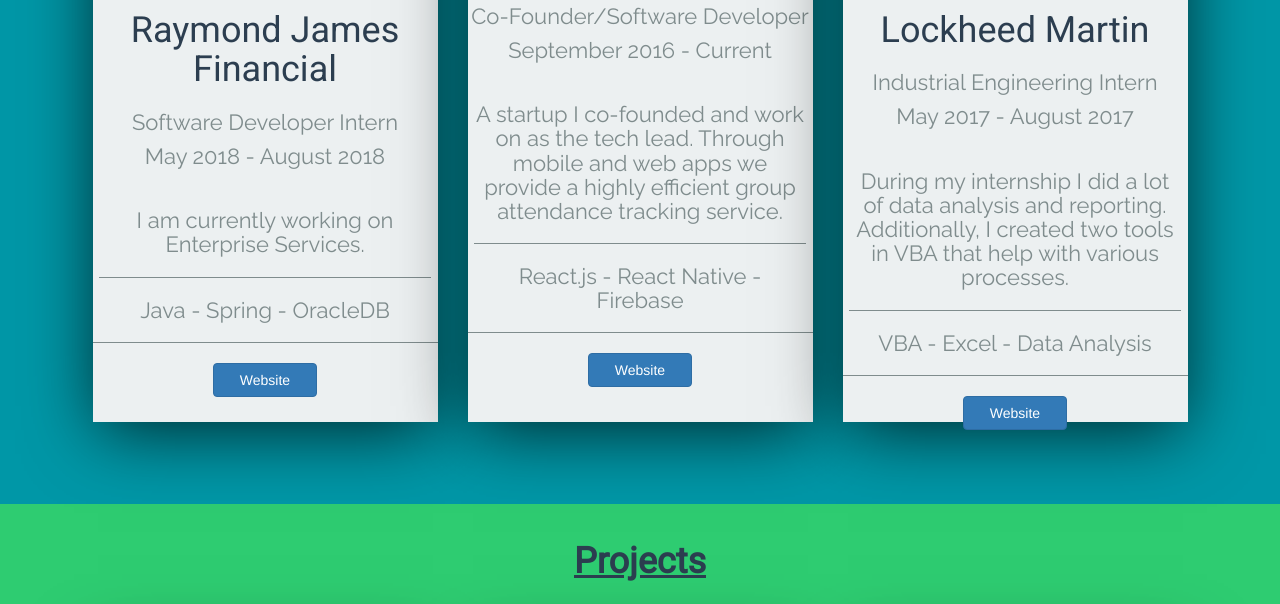
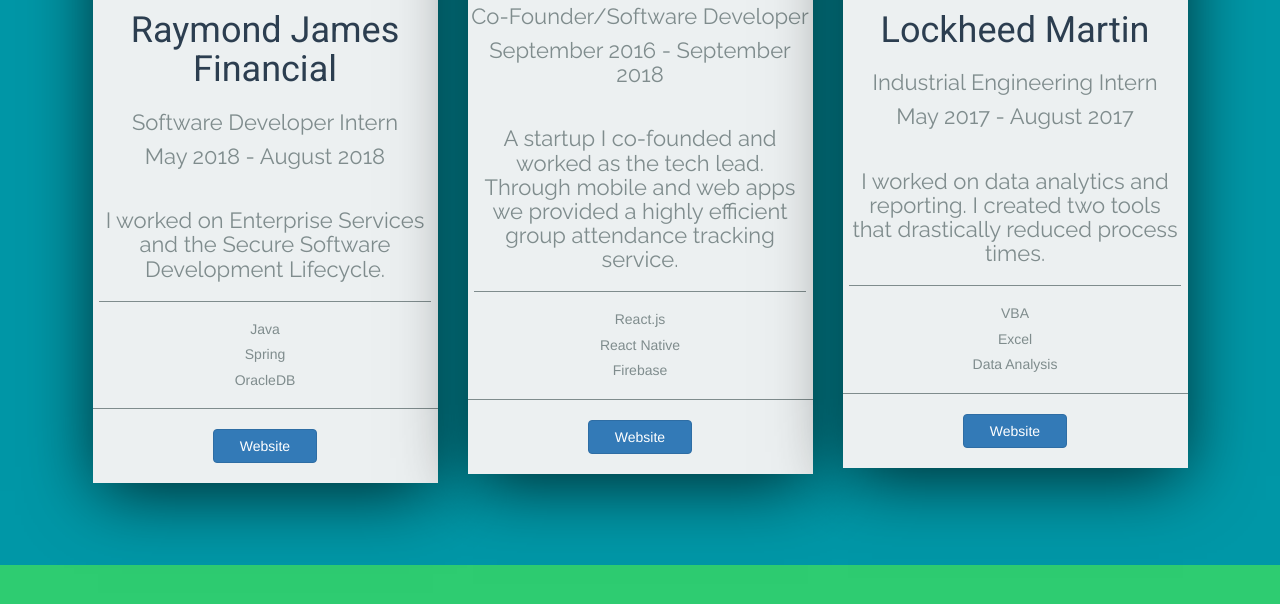
Before and after one commit to nionata/nionata.github.io, a PHP site: page / in a window 1280 px wide. Shown: the part 1193-1797 px from the top of the page. Run offline with PHP 8.4, Linux system fonts and the light colour scheme; some libraries are stand-ins or nearby versions.

Commit message:
Finished implementing experience template

```diff
--- a/css/style.css
+++ b/css/style.css
@@ -4,6 +4,15 @@ h1,h2 {
   font-family: 'Roboto', sans-serif;
   color: #FFFFFF;
   text-align: center;
+}
+
+#experience ul {
+  list-style-type: none;
+  margin: 0;
+  padding: 0;
+}
+
+#experience li {
 }
 
 #study {
@@ -153,13 +162,13 @@ h3, h4 {
   background-color: #ecf0f1;
   box-shadow: 0px 13px 68px -5px rgba(0,0,0,0.75);
   margin: 20px 0px 20px 0px;
-  height: 85vh;
+  height: 100%;
 }
 
 .project h1,
 .experience h1,
 .project h4,
-.experience h4 {
+.experience h4, h5 {
   color: #7f8c8d;
 }
 
--- a/index.html
+++ b/index.html
@@ -48,57 +48,23 @@
     <div class="container-fluid" id="experience">
         <h1><b><u>Experience</u></b></h1>
         <div class="row">
-            <div class="col-md-4 p">
+          <div class="col-md-4 p" v-for="exp in experience">
             <div class="experience">
-                  <img src="http://www.raymondjames.com/freestone/images/aboutus_banner.png" class="img-responsive">
-                  <h1>Raymond James Financial</h1>
-                  <h3>Software Developer Intern</h3>
-                  <h4>May 2018 - August 2018</h4>
+                <img v-bind:src="exp.image" class="img-responsive">
+                <h1>{{ exp.name }}</h1>
+                <h3>{{ exp.position }}</h3>
+                <h4>{{ exp.date.start }} - {{ exp.date.end }}</h4>
                 <br/>
                 <div class="proj-desc">
-                      <h4>I am currently working on Enterprise Services.</h4>
+                    <h4>{{ exp.description }}</h4>
                     <hr/>
-                      <h4>Java - Spring - OracleDB</h4>
+                    <ul>
+                      <li v-for="tech in exp.technologies"><h5>{{ tech }}</h5></li>
+                    </ul>
                 </div>
                 <hr/>
-                  <a href="https://www.raymondjames.com/" target="_blank">
-                      <button class="btn btn-primary proj-btn">Website</button>
-                  </a>
-              </div>
-            </div>
-            <div class="col-md-4 p">
-                <div class="experience">
-                    <img src="images/scanned.png" class="img-responsive">
-                    <h1>Scanned</h1>
-                    <h3>Co-Founder/Software Developer</h3>
-                    <h4>September 2016 - Current</h4>
-                    <br/>
-                    <div class="proj-desc">
-                        <h4>A startup I co-founded and work on as the tech lead. Through mobile and web apps we provide a highly efficient group attendance tracking service.</h4>
-                        <hr/>
-                        <h4>React.js - React Native - Firebase</h4>
-                    </div>
-                    <hr/>
-                    <a href="/Scanned-Website/" target="_blank">
-                        <button class="btn btn-primary proj-btn">Website</button>
-                    </a>
-                </div>
-            </div>
-            <div class="col-md-4 p">
-                <div class="experience">
-                    <img src="http://aeroengineer.org/wp-content/uploads/2016/11/LOCKHEED.png" class="img-responsive">
-                    <h1>Lockheed Martin</h1>
-                    <h3>Industrial Engineering Intern</h3>
-                    <h4>May 2017 - August 2017</h4>
-                    <br/>
-                    <div class="proj-desc">
-                        <h4>During my internship I did a lot of data analysis and reporting. Additionally, I created two tools in VBA that help with various processes.</h4>
-                        <hr/>
-                        <h4>VBA - Excel - Data Analysis</h4>
-                    </div>
-                    <hr/>
-                    <a href="https://www.lockheedmartin.com/us.html" target="_blank">
-                        <button class="btn btn-primary proj-btn">Website</button>
+                <a v-bind:href="exp.links[0].link" target="_blank">
+                    <button class="btn btn-primary proj-btn">{{ exp.links[0].type }}</button>
                 </a>
             </div>
           </div>
--- a/js/experience.js
+++ b/js/experience.js
@@ -1,18 +1,53 @@
 var experience = [
   {
-    name: "",
-    position: "",
+    name: "Raymond James Financial",
+    position: "Software Developer Intern",
     date: {
-      start: "",
-      end: ""
+      start: "May 2018",
+      end: "August 2018"
     },
-    description: "",
-    technologies: [],
+    description: "I worked on Enterprise Services and the Secure Software Development Lifecycle.",
+    technologies: ["Java", "Spring", "OracleDB"],
     links: [
       {
-        name: "",
-        link: ""
+        type: "Website",
+        link: "https://www.raymondjames.com/"
       }
-    ]
+    ],
+    image: "http://www.raymondjames.com/freestone/images/aboutus_banner.png"
+  },
+  {
+    name: "Scanned",
+    position: "Co-Founder/Software Developer",
+    date: {
+      start: "September 2016",
+      end: "September 2018"
+    },
+    description: "A startup I co-founded and worked as the tech lead. Through mobile and web apps we provided a highly efficient group attendance tracking service.",
+    technologies: ["React.js", "React Native", "Firebase"],
+    links: [
+      {
+        type: "Website",
+        link: "/Scanned-Website/"
+      }
+    ],
+    image: "images/scanned.png"
+  },
+  {
+    name: "Lockheed Martin",
+    position: "Industrial Engineering Intern",
+    date: {
+      start: "May 2017",
+      end: "August 2017"
+    },
+    description: "I worked on data analytics and reporting. I created two tools that drastically reduced process times.",
+    technologies: ["VBA", "Excel", "Data Analysis"],
+    links: [
+      {
+        type: "Website",
+        link: "https://www.lockheedmartin.com/us.html"
+      }
+    ],
+    image: "http://aeroengineer.org/wp-content/uploads/2016/11/LOCKHEED.png"
   }
 ]
```
Lines whose indentation alone changed are shown as unchanged.
